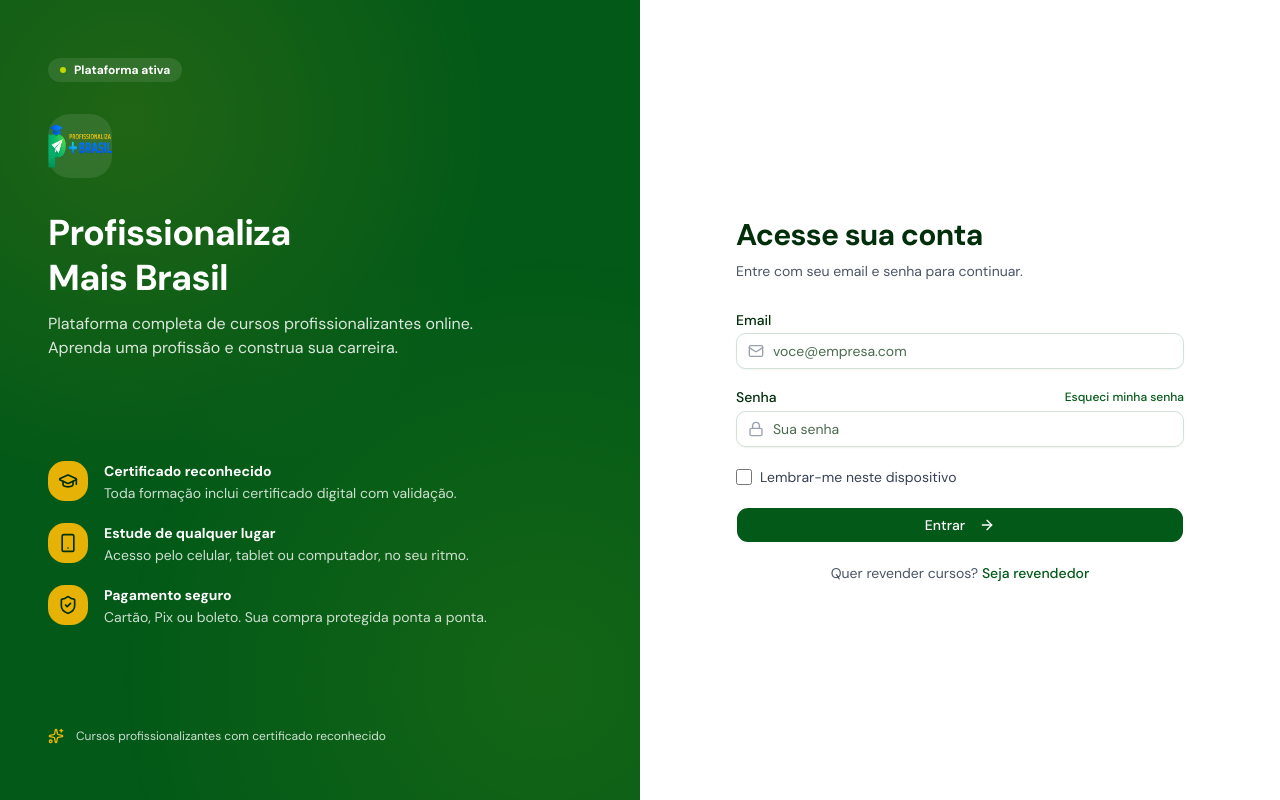
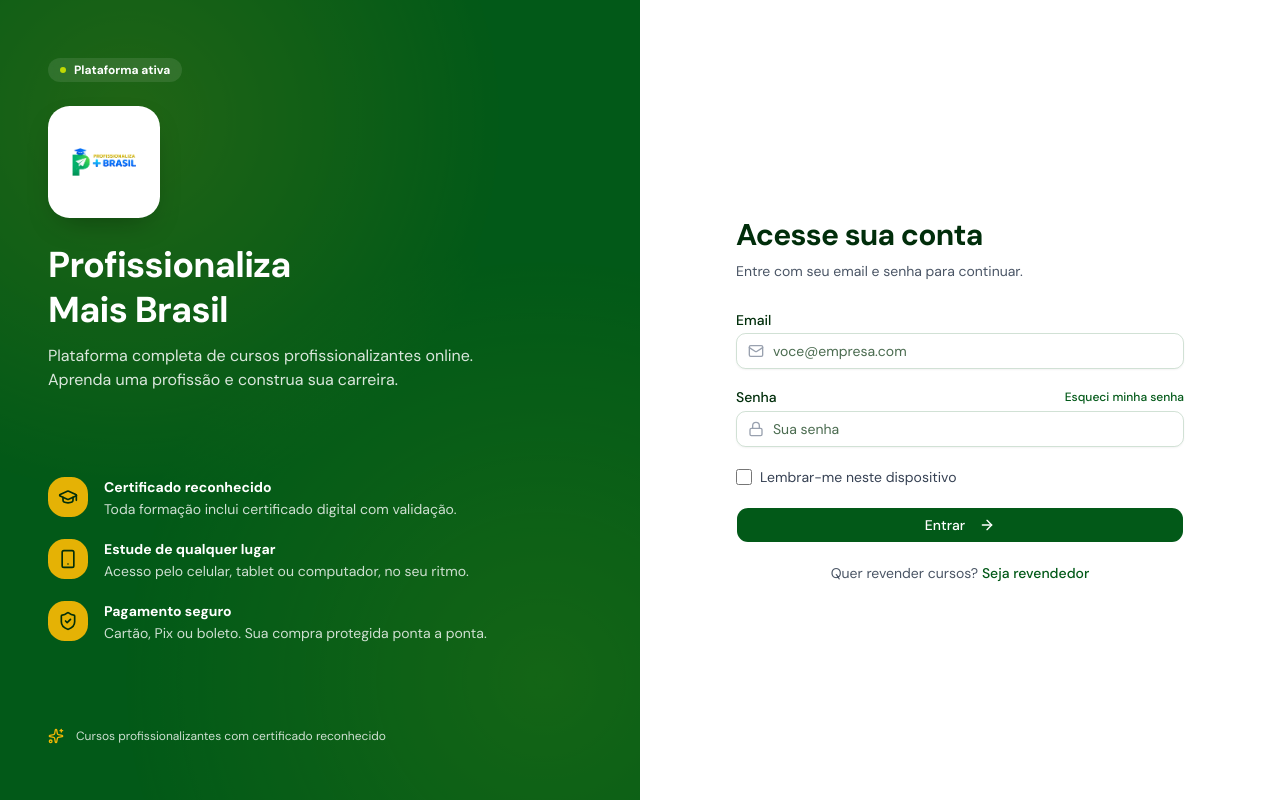
Before and after one commit to lucasaraujore9-svg/Profissionaliza-Mais-Brasil, a Next.js app: page /login in a window 1280 px wide. Built offline with nearby package versions, Linux system fonts and the light colour scheme; no server answers.

Commit message:
style(auth): logo do brand panel com fundo branco e padding generoso

```diff
--- a/src/components/auth/brand-panel.tsx
+++ b/src/components/auth/brand-panel.tsx
@@ -44,26 +44,26 @@ export function BrandPanel({ tenantName, tenantLogoUrl }: BrandPanelProps = {})
             {isTenant ? "Sua escola online" : "Plataforma ativa"}
           </div>
 
-          <div className="mt-6 flex h-20 items-center justify-start">
+          <div className="mt-6 flex items-center justify-start">
             {tenantLogoUrl ? (
-              <div className="rounded-2xl bg-white/95 p-3 backdrop-blur">
+              <div className="flex h-28 items-center justify-center rounded-2xl bg-white px-8 py-6 shadow-[0_12px_30px_-12px_rgba(0,0,0,0.35)]">
                 <Image
                   src={tenantLogoUrl}
                   alt={displayName}
                   width={400}
                   height={120}
-                  className="h-12 w-auto object-contain"
+                  className="h-16 w-auto object-contain"
                   unoptimized
                 />
               </div>
             ) : (
-              <div className="flex h-16 w-16 items-center justify-center rounded-2xl bg-white/10 backdrop-blur">
+              <div className="flex h-28 w-28 items-center justify-center rounded-2xl bg-white p-6 shadow-[0_12px_30px_-12px_rgba(0,0,0,0.35)]">
                 <Image
                   src="/images/logo.png"
                   alt="Profissionaliza Mais Brasil"
-                  width={64}
-                  height={64}
-                  className="h-11 w-auto"
+                  width={200}
+                  height={200}
+                  className="h-16 w-auto object-contain"
                 />
               </div>
             )}
```
